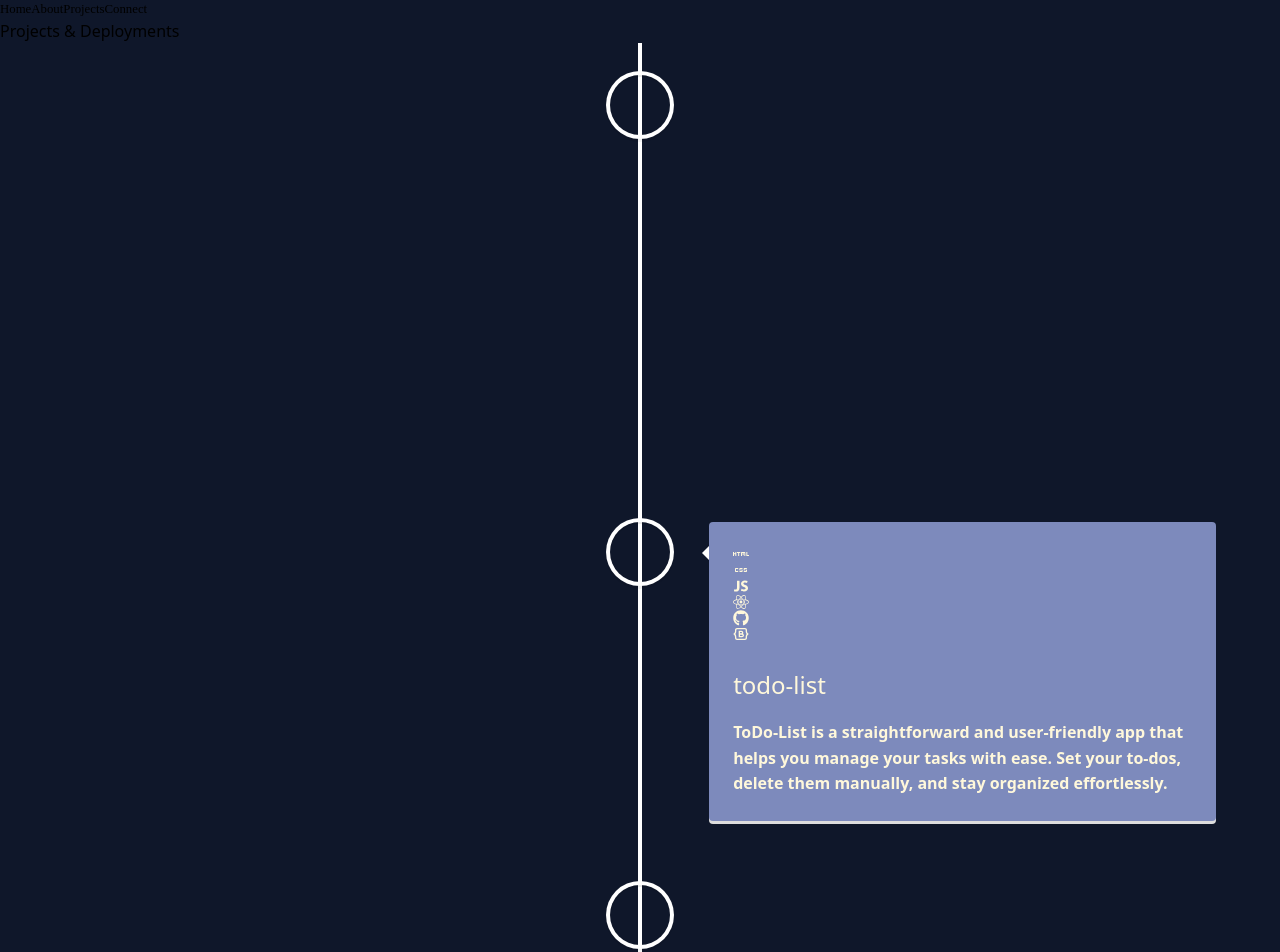
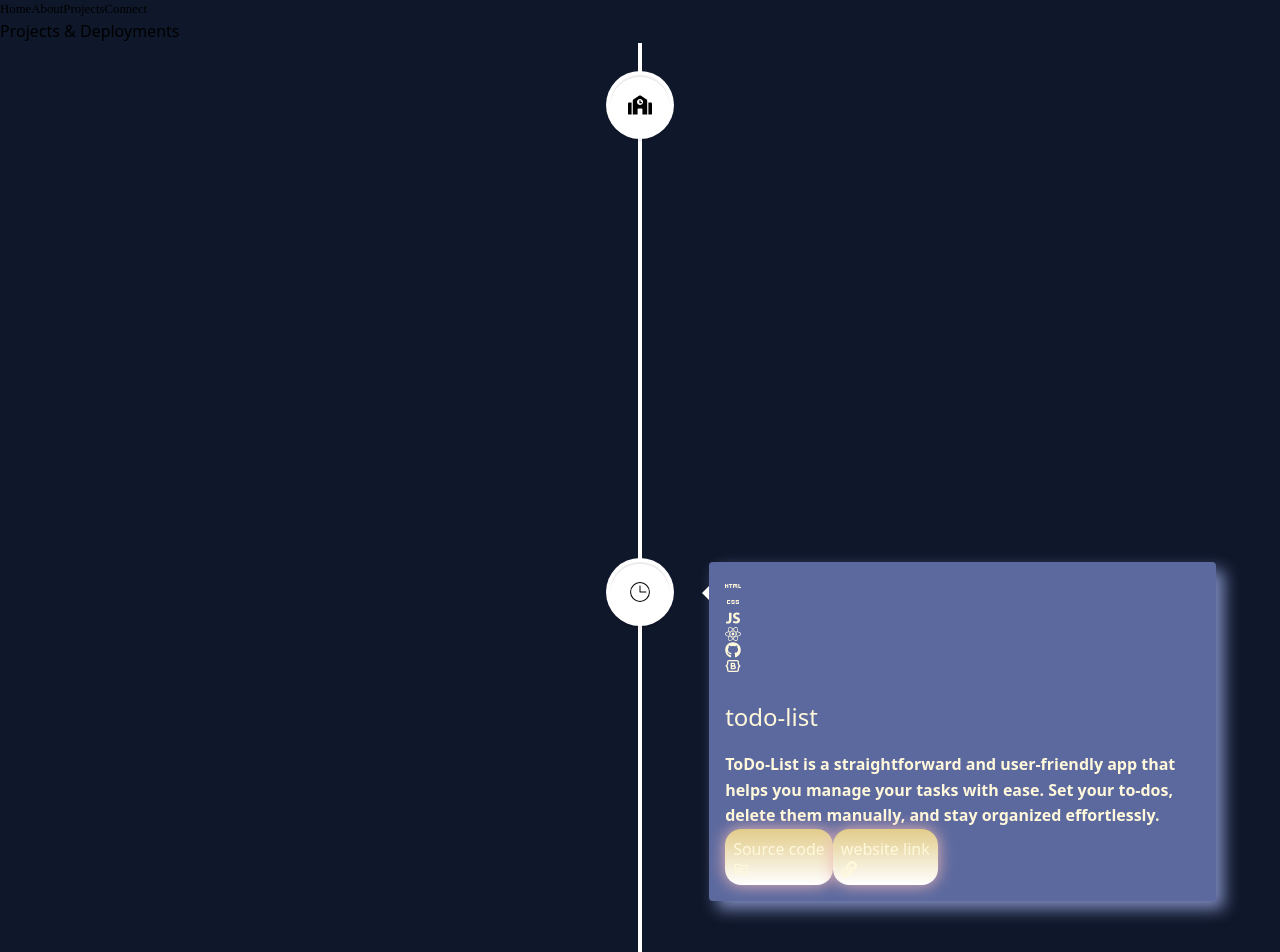
Before and after one commit to Nithin-2005-dev/new_portfolio, a React (Vite) app: page /projects in a window 1280 px wide. Shown: the top 952 px of the page. Built offline with nearby package versions, Linux system fonts and the light colour scheme; no server answers; a web font is replaced by a local one; what ldrs would draw is missing.

Commit message:
projects added and improved contact page

```diff
--- a/package.json
+++ b/package.json
@@ -22,6 +22,7 @@
     "react": "^18.3.1",
     "react-dom": "^18.3.1",
     "react-icons": "^5.2.1",
+    "react-intersection-observer": "^9.10.3",
     "react-loader-spinner": "^6.1.6",
     "react-router": "^6.24.0",
     "react-router-dom": "^6.24.0",
--- a/src/App.css
+++ b/src/App.css
@@ -33,11 +33,26 @@ body{
     border: 2px solid #e2cc8a;
   }
   .shadow-skill{
-    background: radial-gradient(#e2cc8a,white);
+    background: linear-gradient(#e2cc8a,white);
     box-shadow: 0rem 0rem 1rem 0rem #eeb8b8;
     border-radius: 1rem;
     color: #19253f;
     padding: 0.5rem;
+  }
+  .btn{
+    background: linear-gradient(#e2cc8a,white);
+    box-shadow: 0rem 0rem 1rem 0rem #eeb8b8;
+    border-radius: 1rem;
+    padding: 0.5rem;
+  }
+  .connect{
+    background: linear-gradient(to right,#8086d8,rgb(110, 119, 183));
+    box-shadow: 0rem 0rem 1rem 0rem #eeb8b8;
+    border-radius: 1rem;
+    color: #19253f;
+    padding: 0.5rem;
+    color: #e2cc8a;
+    text-shadow: "1rem 1rem 5rem #e2cc8a";
   }
 @media (max-width:700px){
   .shadow-skill{
--- a/src/Store/AnimationStore.jsx
+++ b/src/Store/AnimationStore.jsx
@@ -2,6 +2,7 @@ import { createContext, useRef, useState } from "react";
 import { Bounce, toast } from "react-toastify";
 import emailjs from '@emailjs/browser'
 import { Form } from "react-router-dom";
+import { createUserWithEmailAndPassword } from "firebase/auth";
 emailjs.init('z-mZlwkT3QPg9Ht6o')
 const AnimationStore=createContext({
 
@@ -56,6 +57,7 @@ const sendMail=(email,user,mobile,feedback,rating)=>{
   emailjs.send('service_cdui48n','template_ce8kq7c',{
     user,email,phone:mobile,feedback,rating
   })
+  createUserWithEmailAndPassword(auth,)
   message("connect")
 }
 }
--- a/src/components/Firebase.jsx
+++ b/src/components/Firebase.jsx
@@ -1,5 +1,6 @@
 // Import the functions you need from the SDKs you need
 import { initializeApp } from "firebase/app";
+import { getAuth } from "firebase/auth";
 import { getAnalytics } from "firebase/analytics";
 // TODO: Add SDKs for Firebase products that you want to use
 // https://firebase.google.com/docs/web/setup#available-libraries
@@ -19,3 +20,4 @@ const firebaseConfig = {
 // Initialize Firebase
 const app = initializeApp(firebaseConfig);
 const analytics = getAnalytics(app);
+const auth=getAuth(app);
--- a/src/components/ProjectCard.jsx
+++ b/src/components/ProjectCard.jsx
@@ -1,15 +1,26 @@
 import React from 'react'
-
+import { FaLink } from "react-icons/fa";
+import { MdOutlineSource } from "react-icons/md";
+import { FaSchool } from "react-icons/fa";
+import { FaBlogger } from "react-icons/fa";
 const ProjectCard = ({project}) => {
   return (
     <div className=''>
     <div className='flex justify-center flex-wrap'>
       {project.technologies.map((icon)=>{
-        return <div className='text-2xl mx-3 text-slate-800 '>{icon}</div>
+        return <div className='text-3xl mx-3 text-rose-300 ' style={{ borderRadius:"50%"}}>{icon}</div>
       })}
     </div>
-      <p className='text-center font-bold text-pink-800 font-serif' style={{fontSize:"1.5rem"}}>{project.title}</p>
-      <p className='text-slate-700 ' style={{fontWeight:"900"}}>{project.dec}</p>
+      <p className='text-center font-bold font-serif text-yellow-200' style={{fontSize:"1.5rem",textShadow:"0rem 0rem 0.5rem 5rem #e2cc8a"}}>{project.title}</p>
+      <p className='text-rose-950' style={{fontWeight:"900"}}>{project.dec}</p>
+      <div className='flex justify-between content-center items-center'>
+      <a href={project.source}>
+      <button className='btn my-3 text-slate-700 font-extrabold '>Source code<MdOutlineSource className='inline-block m-2'/></button>
+      </a>
+      <a href={project.link}>
+      <button className='btn m-2 text-slate-700 font-extrabold'>website link<FaLink className='inline-block m-2'/></button>
+      </a>
+      </div>
     </div>
   )
 }
--- a/src/components/Projects.jsx
+++ b/src/components/Projects.jsx
@@ -6,6 +6,7 @@ import ProjectCard from './ProjectCard'
 import { VerticalTimeline, VerticalTimelineElement }  from 'react-vertical-timeline-component';
 import 'react-vertical-timeline-component/style.min.css';
 import {AnimatePresence, color, motion} from 'framer-motion'
+import { CgBoy } from "react-icons/cg";
 import Loader from './Loader'
 import { AnimationStore } from '../Store/AnimationStore'
 import { AiOutlineJavaScript } from "react-icons/ai";
@@ -15,51 +16,90 @@ import { SiAdobephotoshop } from "react-icons/si";
 import { RiBootstrapLine } from "react-icons/ri";
 import { RiTailwindCssFill } from "react-icons/ri";
 import { IoLogoFirebase } from "react-icons/io5";
-import { FaReact } from "react-icons/fa";
+import { FaReact,FaSchool } from "react-icons/fa";
+import { CiCalculator1 } from "react-icons/ci";
 import { FaJava } from "react-icons/fa";
 import { MdHtml } from "react-icons/md";
 import { MdCss } from "react-icons/md";
 import { SiFramer } from "react-icons/si";
 import { FaGitAlt } from "react-icons/fa";
-import { FaGithub } from "react-icons/fa";
+import { FaGithub ,FaBlogger} from "react-icons/fa";
+import { CiClock2 } from "react-icons/ci";
+import { CiText } from "react-icons/ci";
+import { MdSportsCricket } from "react-icons/md";
 import Header from './Header'
+import { useInView} from 'react-intersection-observer'
 const Projects = () => {
   const projectList=[{
     title:"campus-rentals",
     technologies:[<MdHtml/>,<MdCss/>,<AiOutlineJavaScript/>,<FaReact/>,<FaGithub/>,<RiBootstrapLine/>,<RiTailwindCssFill/>,<IoLogoFirebase/>],
-    dec:"Campus Rentals is a student-driven marketplace designed to make buying and selling items on campus effortless. Our platform connects students, enabling them to find great deals and make sustainable choices within their campus community."
+    dec:"Campus Rentals is a student-driven marketplace designed to make buying and selling items on campus effortless. Our platform connects students, enabling them to find great deals and make sustainable choices within their campus community.",
+    icon:<FaSchool />,
+    source:"https://github.com/Nithin-2005-dev/Campus--rentals.git",
+    link:"https://campus-rentals.firebaseapp.com/"
   },{
     title:"todo-list",
     technologies:[<MdHtml/>,<MdCss/>,<AiOutlineJavaScript/>,<FaReact/>,<FaGithub/>,<RiBootstrapLine/>],
-    dec:"ToDo-List is a straightforward and user-friendly app that helps you manage your tasks with ease. Set your to-dos, delete them manually, and stay organized effortlessly."
+    dec:"ToDo-List is a straightforward and user-friendly app that helps you manage your tasks with ease. Set your to-dos, delete them manually, and stay organized effortlessly.",
+    icon:<CiClock2 />,
+    source:"https://github.com/Nithin-2005-dev/todo.git",
+    link:"https://nithin-2005-dev.github.io/todo/"
   },{
     title:"echo-entries",
     technologies:[<MdHtml/>,<MdCss/>,<AiOutlineJavaScript/>,<FaReact/>,<FaGithub/>,<RiTailwindCssFill/>,<IoLogoFirebase/>],
-    dec:"Echo-Entries is a simple and elegant platform for sharing your daily blogs. Capture your thoughts, document your experiences, and create a personal online journal with ease."
+    dec:"Echo-Entries is a simple and elegant platform for sharing your daily blogs. Capture your thoughts, document your experiences, and create a personal online journal with ease.",
+    icon:<FaBlogger />,
+    source:"https://github.com/Nithin-2005-dev/EchoEntries.git",
+    link:"https://echo-entries-mvp1.vercel.app/"
   },{
     title:"text-utils",
     technologies:[<MdHtml/>,<MdCss/>,<AiOutlineJavaScript/>,<FaReact/>,<FaGithub/>,<RiBootstrapLine/>],
-    dec:"Text-Utils is a versatile tool for text manipulation. Easily convert text cases, count words, remove extra spaces, and perform various other text operations with just a few clicks."
+    dec:"Text-Utils is a versatile tool for text manipulation. Easily convert text cases, count words, remove extra spaces, and perform various other text operations with just a few clicks.",
+    source:"https://github.com/Nithin-2005-dev/text_utiles.git",
+    link:"https://text-utils324.netlify.app/",
+    icon:<CiText />
   },{
     title:"old portfolio",
     technologies:[<MdHtml/>,<MdCss/>,<AiOutlineJavaScript/>,<FaReact/>,<FaGithub/>,<RiBootstrapLine/>,<RiTailwindCssFill/>,<IoLogoFirebase/>],
-    dec:"My previous portfolio reflects my journey through diverse projects, from essential text manipulation tools to innovative student marketplaces. Each project highlights my commitment to creativity, problem-solving, and delivering impactful solutions."
+    dec:"My previous portfolio reflects my journey through diverse projects, from essential text manipulation tools to innovative student marketplaces. Each project highlights my commitment to creativity, problem-solving, and delivering impactful solutions.",
+    source:"https://github.com/Nithin-2005-dev/portfolio.git",
+    link:"https://portfolio-1e17b.firebaseapp.com/",
+    icon:<CgBoy />,
   },{
     title:"cricket game",
     technologies:[<MdHtml/>,<MdCss/>,<AiOutlineJavaScript/>],
-    dec:"Cricket Game is a fun twist on the classic rock-paper-scissors game, where you face off against the computer in a cricket-themed challenge. Strategize your moves and enjoy a quick and entertaining match!"
+    dec:"Cricket Game is a fun twist on the classic rock-paper-scissors game, where you face off against the computer in a cricket-themed challenge. Strategize your moves and enjoy a quick and entertaining match!",
+    icon:<MdSportsCricket />,
+    link:"https://nithin-2005-dev.github.io/cricket/",
+    source:"https://github.com/Nithin-2005-dev/cricket.git"
   },{
     title:"calculator",
     technologies:[<MdHtml/>,<MdCss/>,<AiOutlineJavaScript/>],
-    dec:"My first project, a basic calculator built with HTML, JavaScript, and CSS, demonstrates my foundational skills in web development. It offers essential arithmetic functions in a user-friendly interface, showcasing my ability to create functional and interactive web applications."
+    dec:"My first project, a basic calculator built with HTML, JavaScript, and CSS, demonstrates my foundational skills in web development. It offers essential arithmetic functions in a user-friendly interface, showcasing my ability to create functional and interactive web applications.",
+    source:"https://github.com/Nithin-2005-dev/calculator.git",
+    link:"https://nithin-2005-dev.github.io/calculator/",
+    icon:<CiCalculator1 />
   }]
+  const {ref, inView, entry} = useInView({
+
+  });
   return (
     <>
     <header><Header/></header>
     <h3 className='text-white text-3xl items-center flex justify-center'>Projects & Deployments</h3>
-    <VerticalTimeline>
+    <VerticalTimeline
+    animate={true}
+    >
     {projectList.map((project)=>{
-      return <VerticalTimelineElement contentStyle={{ background:"#7D8ABC", color: '#FFF8DB' }}>
+      return <VerticalTimelineElement
+      intersectionObserverProps={
+        {
+
+        }
+      }
+      icon={project.icon}
+      iconStyle={{backgroundColor:"white",display:"flex",}}
+       contentStyle={{ background:"#5c699e", color: '#FFF8DB',opacity:1,padding:"1rem",boxShadow:"0.5rem 0.5rem 1rem #7D8ABC" }}>
     <ProjectCard project={project}/>
     </VerticalTimelineElement>
     })}
```
Also changed, not shown: src/components/AlreadyConnect.jsx (added, +37 -0 lines), src/components/ConnectPage.jsx (added, +60 -0 lines), src/components/Contact.jsx (+17 -42 lines), src/assets/logo.png (added), 1 other file (tests, documents, lock files or other folders).
